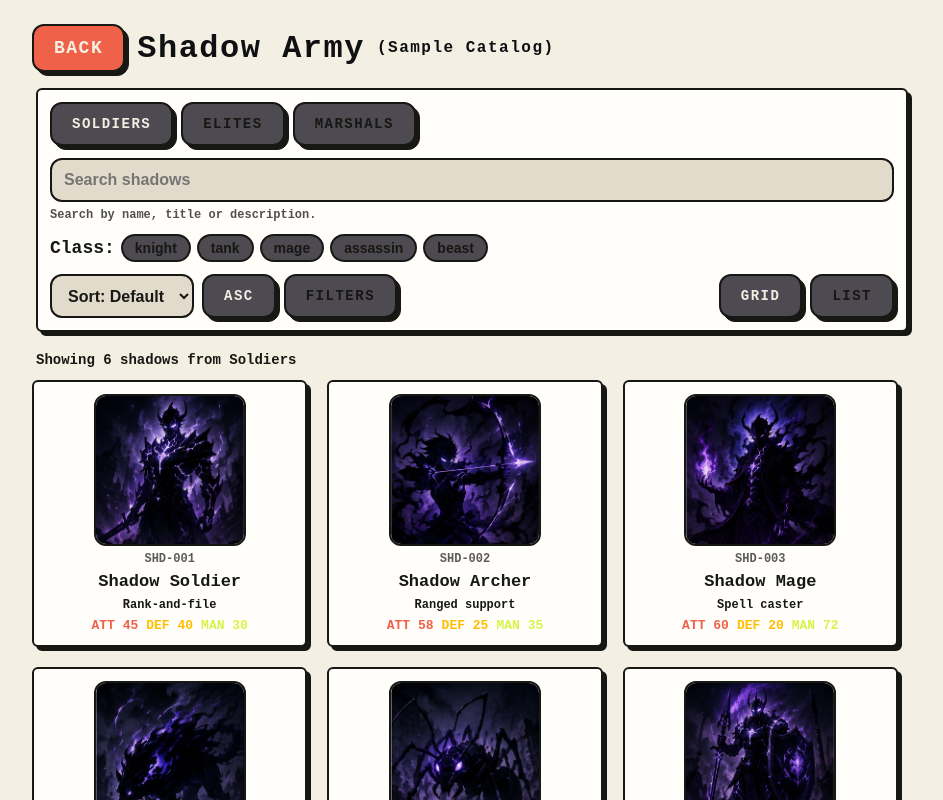
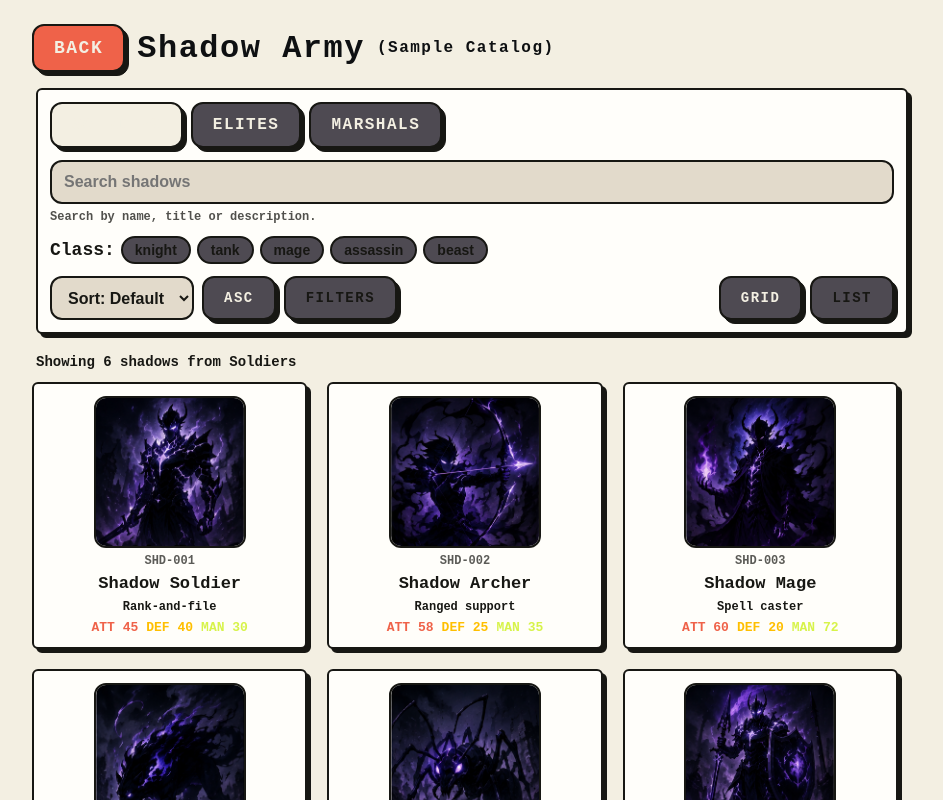
Before and after one commit to EmmanDespi/React-Portfolio, a React (Vite) app: page /data in a window 1280 px wide. Shown: the top 800 px of the page, without its empty margins (172-1115 px from the left). Built offline with nearby package versions, Linux system fonts and the light colour scheme.

Commit message:
minor changes

```diff
--- a/src/main.tsx
+++ b/src/main.tsx
@@ -3,11 +3,14 @@ import { createRoot } from 'react-dom/client'
 import { BrowserRouter } from 'react-router-dom'
 import App from './App.tsx'
 import './index.css'
+import { ThemeProvider } from './theme/ThemeContext.tsx'
 
 createRoot(document.getElementById('root')!).render(
   <StrictMode>
-    <BrowserRouter>
-      <App />
-    </BrowserRouter>
+    <ThemeProvider>
+      <BrowserRouter>
+        <App />
+      </BrowserRouter>
+    </ThemeProvider>
   </StrictMode>,
 )
--- a/src/pages/DataPage.tsx
+++ b/src/pages/DataPage.tsx
@@ -31,6 +31,7 @@ import kaisel from "../assets/shadows/kaisel.png";
 import bellion from "../assets/shadows/bellion.png";
 import beru from "../assets/shadows/beru.png";
 import kamish from "../assets/shadows/kamish.png";
+import { useAppTheme } from "../theme/ThemeContext";
 
 type ViewMode = "grid" | "list";
 
@@ -238,7 +239,7 @@ export default function DataScreen() {
   const navigate = useNavigate();
   const responsive = useResponsive();
 
-  const isDark = useColorScheme() === "dark";
+  const { isDark, setIsDark } = useAppTheme();
   const palette = isDark ? AppPalette.dark : AppPalette.light;
 
   const [view, setView] = useState<ViewMode>("grid");
@@ -362,7 +363,7 @@ export default function DataScreen() {
             {/* Rank tabs */}
             <div style={{ display: "flex", flexWrap: "wrap", gap: 8 }}>
               {CATEGORIES.map((c) => (
-                <NeoButton key={c} label={RANK_LABELS[c]} fontSize={14} isDark={category === c} onPressed={() => setCategory(c)} />
+                <NeoButton key={c} label={RANK_LABELS[c]} fontSize={16} color={category === c? palette.shell : ""} onPressed={() => setCategory(c)} />
               ))}
             </div>
 
--- a/src/pages/HomePage.tsx
+++ b/src/pages/HomePage.tsx
@@ -7,11 +7,11 @@ import {
   NeoAvatar,
   NeoButton,
   NeoSwitch,
-  useColorScheme,
   useResponsive,
   WireFrame,
 } from "../theme/AppTheme";
 import { FloatingButton } from "../theme/FloatingButton";
+import { useAppTheme } from "../theme/ThemeContext";
 
 const HEADER_ROW_MIN_WIDTH = 1000;
 
@@ -131,14 +131,7 @@ function TechChip({ label, isDark }: { label: string; isDark: boolean }) {
 // ==========================================
 
 export default function HomeScreen() {
-  const systemScheme = useColorScheme();
-  const [isDark, setIsDark] = useState<boolean>(() => {
-    return systemScheme === "dark";
-  });
-
-  const toggleTheme = (value: boolean) => {
-    setIsDark(value);
-  };
+  const { isDark, setIsDark } = useAppTheme();
 
   const responsive = useResponsive();
   const { isMobile, isDesktop, isLargeDesktop, dashboardWidth } = responsive;
@@ -257,7 +250,7 @@ export default function HomeScreen() {
         >
           <span aria-hidden>💼</span> Resume
         </a>
-        <NeoSwitch value={isDark} onValueChange={toggleTheme} />
+        <NeoSwitch value={isDark} onValueChange={setIsDark} />
       </div>
     </div>
   );
@@ -393,7 +386,7 @@ export default function HomeScreen() {
               }}
             >
               <NeoButton label="POS System" onPressed={() => navigate("/pos")} />
-
+              <NeoButton label="Catalog" onPressed={() => navigate("/data")} />
             </div>
         </div>
       )}
--- a/src/pages/POSPage.tsx
+++ b/src/pages/POSPage.tsx
@@ -13,6 +13,7 @@ import { ReportsView } from "./Pos Assets/views/ReportsView";
 import { SettingsView } from "./Pos Assets/views/SettingsView";
 import { FloatingButton } from "../theme/FloatingButton";
 import { AppColors, AppPalette, AppSpacing, NeoButton, NeoSwitch, WireFrame, useResponsive } from "../theme/AppTheme";
+import { useAppTheme } from "../theme/ThemeContext";
 
 type Tab = "sell" | "inventory" | "sales" | "reports" | "settings";
 const TABS: [Tab, string][] = [["sell", "Sell"], ["inventory", "Inventory"], ["sales", "Sales"], ["reports", "Reports"], ["settings", "Settings"]];
@@ -29,7 +30,7 @@ export default function POSPage() {
   const [lastId, setLastId] = useState<string | null>(null);
 
   // Same dark-mode setup as HomePage: start from the system scheme, toggle with NeoSwitch.
-  const [isDark, setIsDark] = useState<boolean>(false);
+  const { isDark, setIsDark } = useAppTheme();
   const responsive = useResponsive();
   const p = isDark ? AppPalette.dark : AppPalette.light;
   const shellWidth = responsive.isLargeDesktop ? responsive.width * 0.7 : responsive.dashboardWidth;
@@ -210,7 +211,7 @@ export default function POSPage() {
               {s.settings.taxMode === "VAT" ? "VAT-registered" : "Non-VAT"} • saved on this device
             </div>
           </div>
-          <NeoSwitch value={isDark} onValueChange={setIsDark} />
+          {/* <NeoSwitch value={isDark} onValueChange={setIsDark} /> */}
         </div>
 
         <div style={{ height: AppSpacing.md }} />
--- a/src/pages/Pos Assets/views/SalesView.tsx
+++ b/src/pages/Pos Assets/views/SalesView.tsx
@@ -43,7 +43,7 @@ export function SalesView({ sales, onVoid, settings, isDark }: Props) {
       <div>
         <h2 style={heading}>All invoices ({sales.length})</h2>
         {sales.length === 0 && card(<p style={{ color: p.ink, fontSize: 15, margin: 0 }}>No sales yet. Completed sales show up here.</p>)}
-        <div style={{ display: "grid", gap: 12, alignItems: "start", gridTemplateColumns: "repeat(auto-fill, minmax(max(260px, calc((100% - 48px) / 5)), 1fr))" }}>
+        <div style={{ display: "grid", gap: 12, alignItems: "start", gridTemplateColumns: "repeat(auto-fill, minmax(max(200, calc((100% - 48px) / 3)), 1fr))" }}>
           {sales.map((x) => card(<>
             <div style={{ display: "flex", flexWrap: "wrap", justifyContent: "space-between", alignItems: "center", gap: AppSpacing.sm, color: p.ink }}>
               <div style={{ display: "flex", alignItems: "center", gap: 8, flexWrap: "wrap" }}>
@@ -52,7 +52,9 @@ export function SalesView({ sales, onVoid, settings, isDark }: Props) {
                 {!x.voided && x.zNo !== undefined && <NeoTag text={`Closed by Z-reading #${x.zNo}`} isDark={isDark} />}
               </div>
               <span style={{ fontSize: 14 }}>{new Date(x.at).toLocaleString("en-PH")}</span>
-              <strong style={{ textDecoration: x.voided ? "line-through" : "none" }}>{peso(x.totals.gross)}</strong>
+            </div>
+            <div style={{ display: "flex", flexWrap: "wrap", justifyContent: "space-between", alignItems: "center", gap: AppSpacing.sm, color: p.ink, paddingTop:12, paddingBottom: 12}}>
+            <strong style={{ textDecoration: x.voided ? "line-through" : "none" }}>{peso(x.totals.gross)}</strong>
             </div>
             {x.voided && <p style={{ color: p.ink, fontSize: 13, margin: `${AppSpacing.xs}px 0 0` }}>Voided: {x.voidReason}</p>}
             <div style={{ display: "flex", flexWrap: "wrap", gap: AppSpacing.sm, marginTop: AppSpacing.sm }}>
--- a/src/theme/AppTheme.tsx
+++ b/src/theme/AppTheme.tsx
@@ -570,7 +570,7 @@ export function NeoTag({ text, isDark = false }: { text: string; isDark?: boolea
         color: p.ink,
         borderRadius: 8,
         padding: "1px 8px",
-        fontSize: 12,
+        fontSize: 17,
         fontWeight: 700,
         whiteSpace: "nowrap",
       }}
@@ -602,8 +602,9 @@ export function NeoStatBar({
       <div
         style={{
           flex: 1,
+          height: 12,
           borderRadius: 7,
-          border: `2px solid ${AppColors.ink}`,
+          border: `3px solid ${AppColors.ink}`,
           backgroundColor: p.chip,
           overflow: "hidden",
           boxSizing: "border-box",
--- /dev/null
+++ b/src/theme/ThemeContext.tsx
@@ -0,0 +1,26 @@
+import { createContext, useContext, useState, type ReactNode } from "react";
+import { useColorScheme } from "./AppTheme";
+
+type ThemeContextValue = {
+  isDark: boolean;
+  setIsDark: (value: boolean) => void;
+};
+
+const ThemeContext = createContext<ThemeContextValue | null>(null);
+
+export function ThemeProvider({ children }: { children: ReactNode }) {
+  const systemScheme = useColorScheme();
+  const [isDark, setIsDark] = useState<boolean>(() => systemScheme === "dark");
+
+  return (
+    <ThemeContext.Provider value={{ isDark, setIsDark }}>
+      {children}
+    </ThemeContext.Provider>
+  );
+}
+
+export function useAppTheme() {
+  const ctx = useContext(ThemeContext);
+  if (!ctx) throw new Error("useAppTheme must be used inside <ThemeProvider>");
+  return ctx;
+}
```
